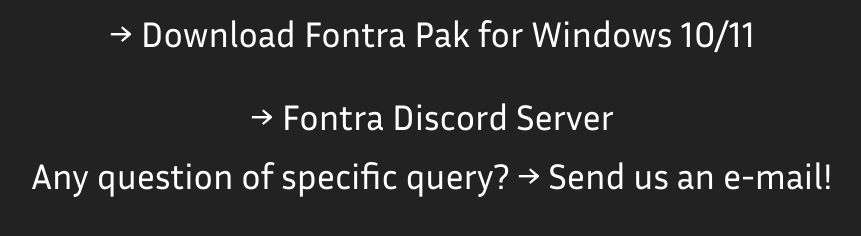
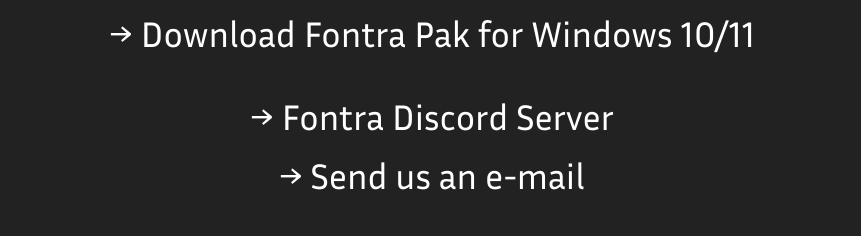
Before and after one commit to fontra/fontra-website, a plain HTML site: page docs/index.html in a window 1280 px wide. Shown: the part 826-1062 px from the top of the page, without its empty margins (208-1069 px from the left). Drawn offline with Linux system fonts and the light colour scheme; no server answers.

Commit message:
Removing 'Any question of specific query?' and '!' at the end

```diff
--- a/docs/index.html
+++ b/docs/index.html
@@ -129,8 +129,7 @@
       <a href="https://discord.gg/SeZWugEYzd">→ Fontra Discord Server</a>
     </div>
     <div class="link">
-      Any question of specific query?
-      <a href="mailto:fontra@black-foundry.com">→ Send us an e-mail!</a>
+      <a href="mailto:fontra@black-foundry.com">→ Send us an e-mail</a>
     </div>
     <br />
     <div>
```
